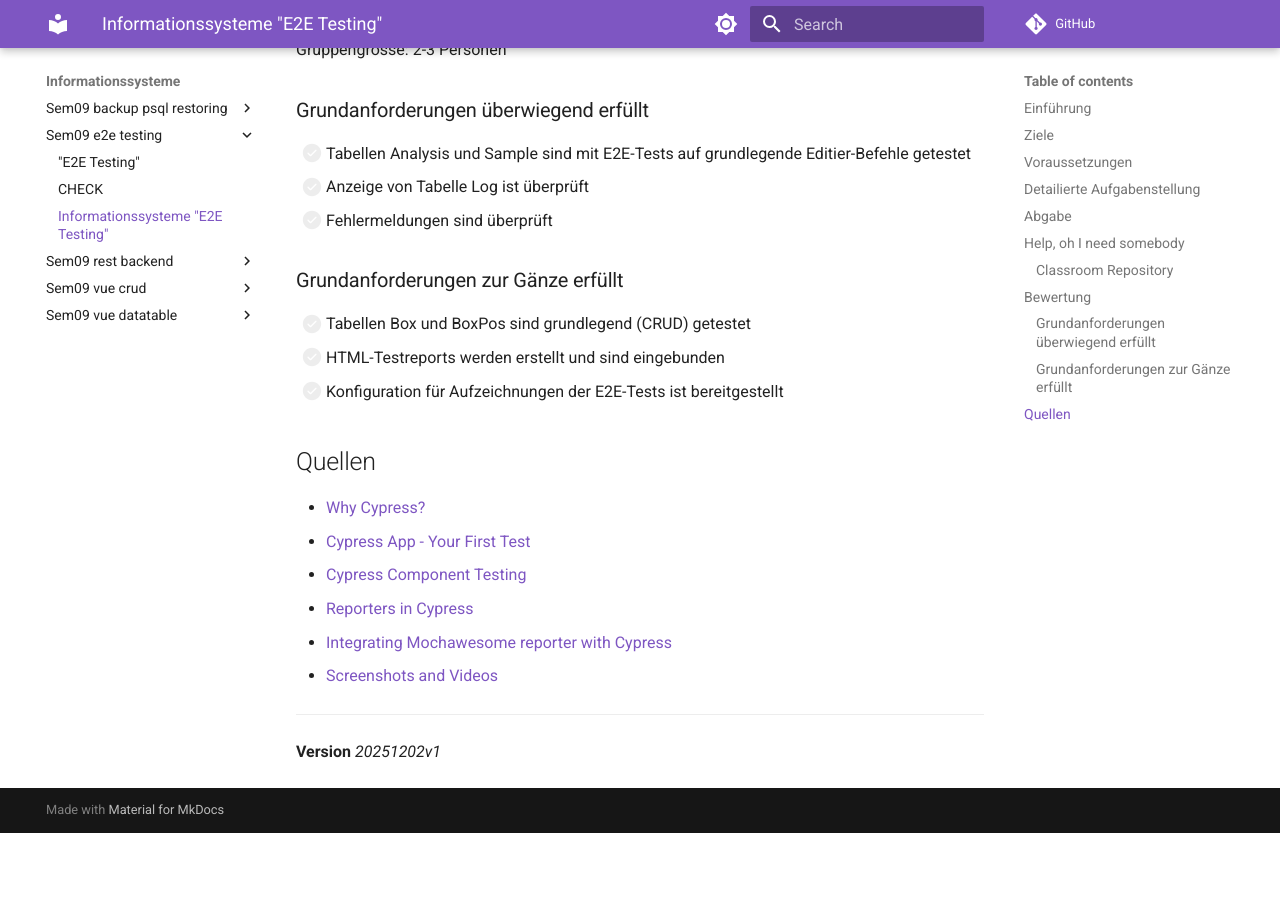
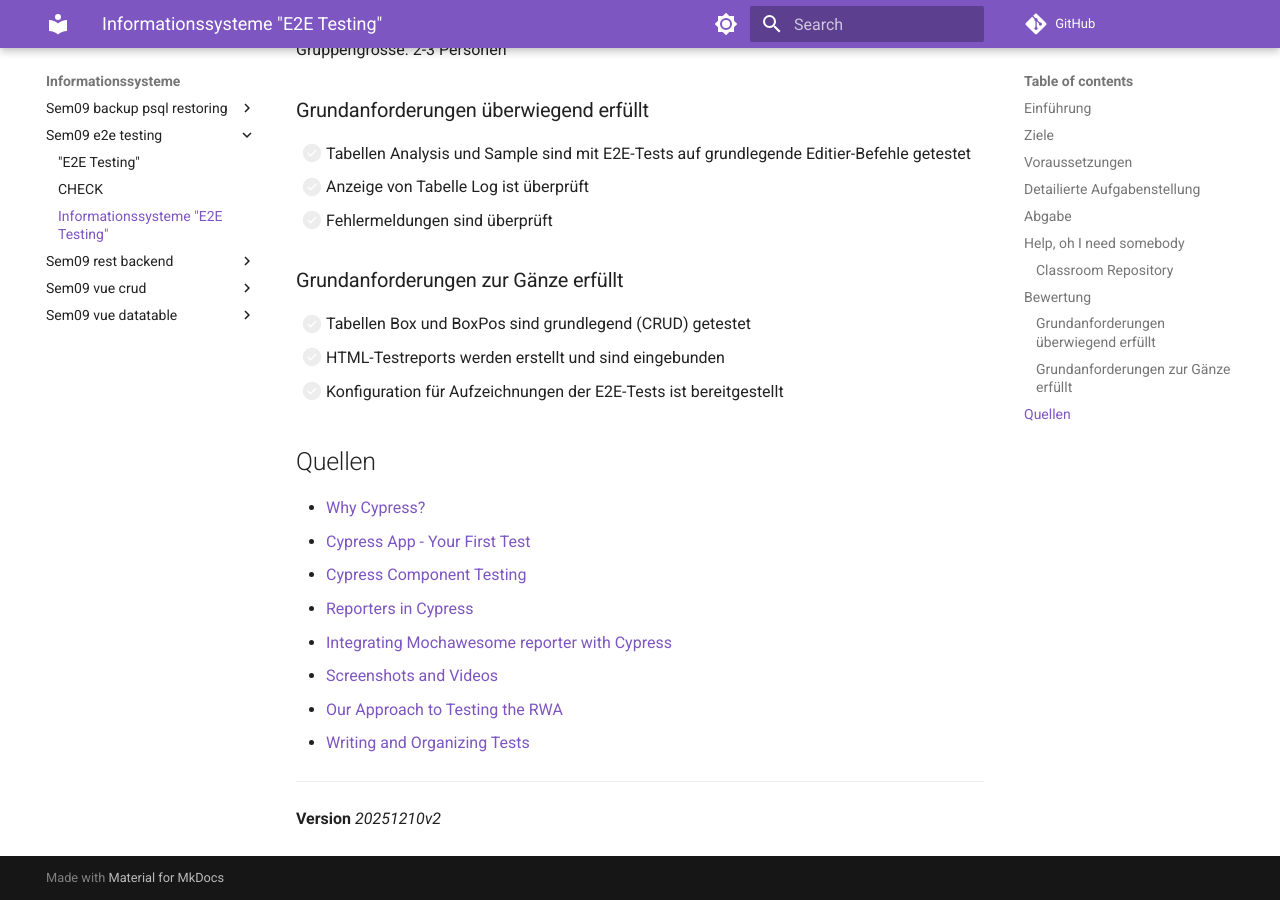
Before and after one commit to TGM-HIT/insy-exercises, an MkDocs documentation site: the page built from docs/informationssysteme_/sem09_e2e_testing/TASK.md, in a window 1280 px wide and 900 px high, scrolled down 1579 px. Built offline with MkDocs 1.6.1 and Material for MkDocs 9.7.7, drawn with Linux system fonts in a browser that asks for light colours; comment, search, counter and statistics services are not loaded; before the commit the page ends 2412 px from its top, so only the background shows below that.

Commit message:
added some resources

```diff
--- a/docs/informationssysteme_/sem09_e2e_testing/TASK.md
+++ b/docs/informationssysteme_/sem09_e2e_testing/TASK.md
@@ -49,6 +49,8 @@ Gruppengrösse: 2-3 Personen
 * [Reporters in Cypress](https://docs.cypress.io/app/tooling/reporters)
 * [Integrating Mochawesome reporter with Cypress](https://antontelesh.github.io/testing/2019/02/04/mochawesome-merge.html)
 * [Screenshots and Videos](https://docs.cypress.io/app/guides/screenshots-and-videos)
+* [Our Approach to Testing the RWA](https://learn.cypress.io/real-world-examples/our-approach-to-testing-the-real-world-app)
+* [Writing and Organizing Tests](https://docs.cypress.io/app/core-concepts/writing-and-organizing-tests)
 
 ---
-**Version** *20251202v1*
+**Version** *20251210v2*
```
